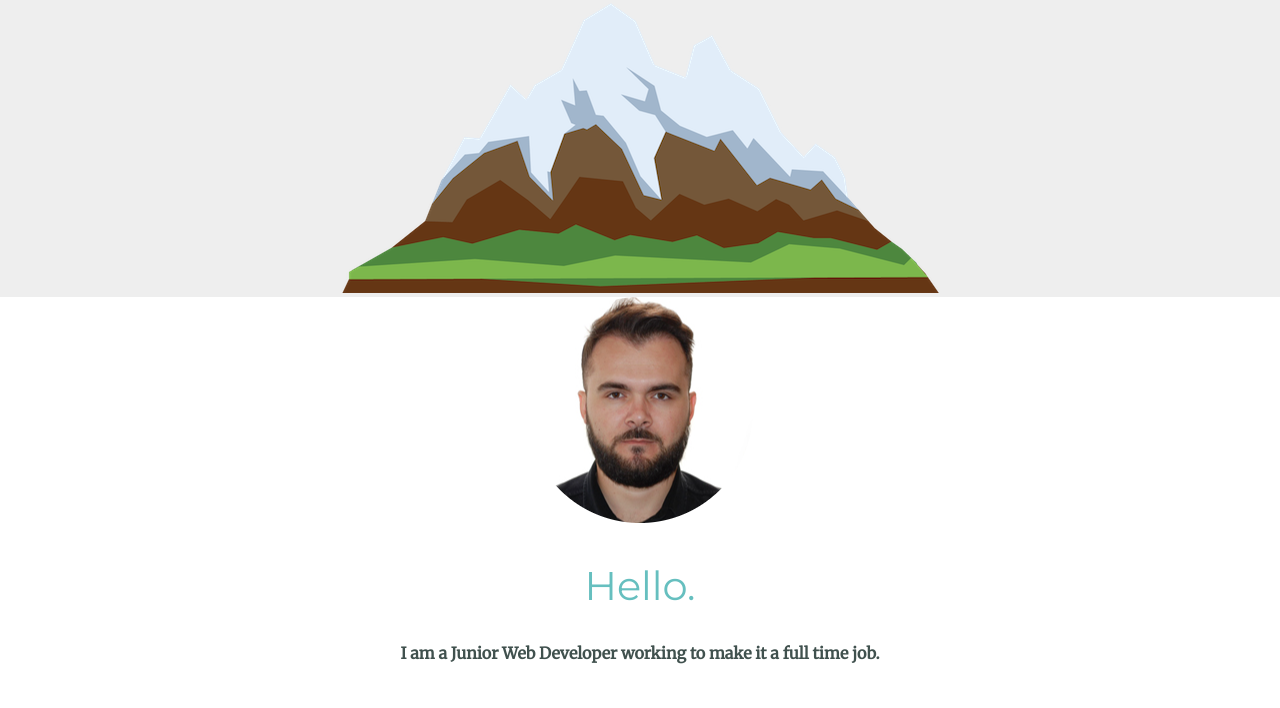
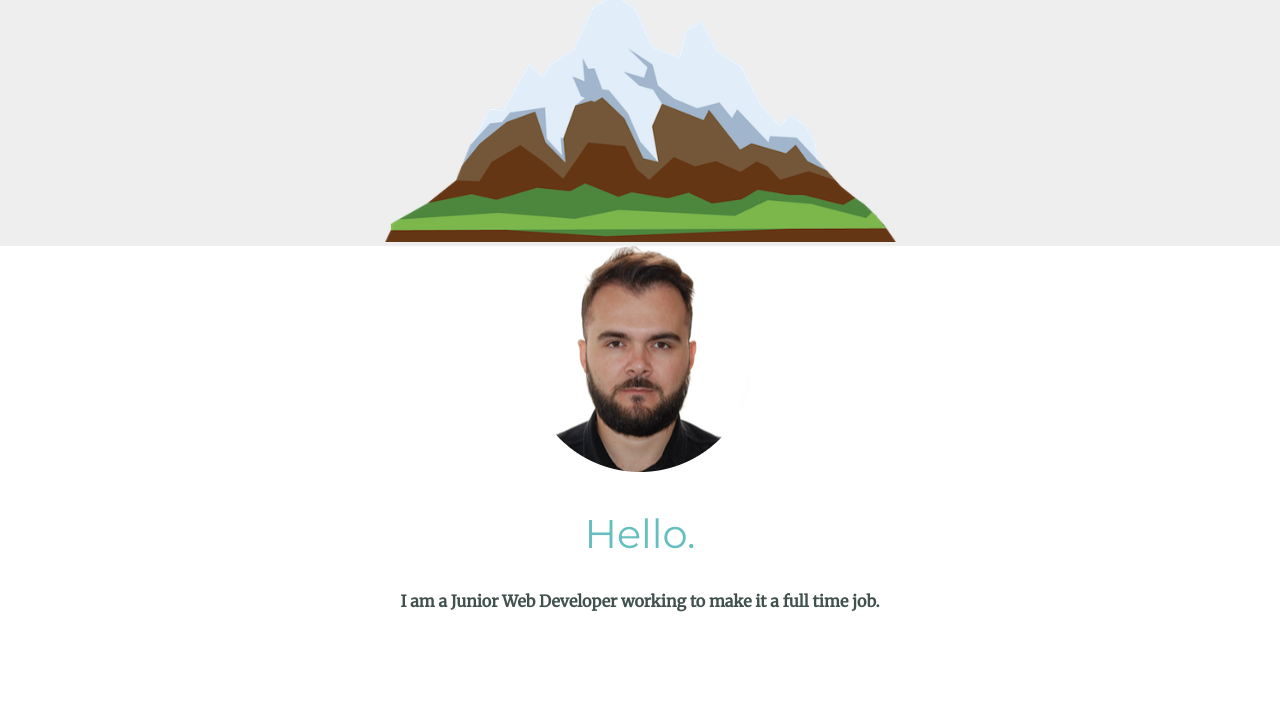
Before and after one commit to RTLDKRJ/cv2, a plain HTML site: page index.html in a window 1280 px wide. Shown: the part 461-1169 px from the top of the page. Drawn offline with Linux system fonts and the light colour scheme.

Commit message:
Update styles.css

```diff
--- a/css/styles.css
+++ b/css/styles.css
@@ -151,3 +151,6 @@ hr {
   right: 300px;
   top: 50px;
 }
+.mountain {
+  width: 40%;
+}
```
